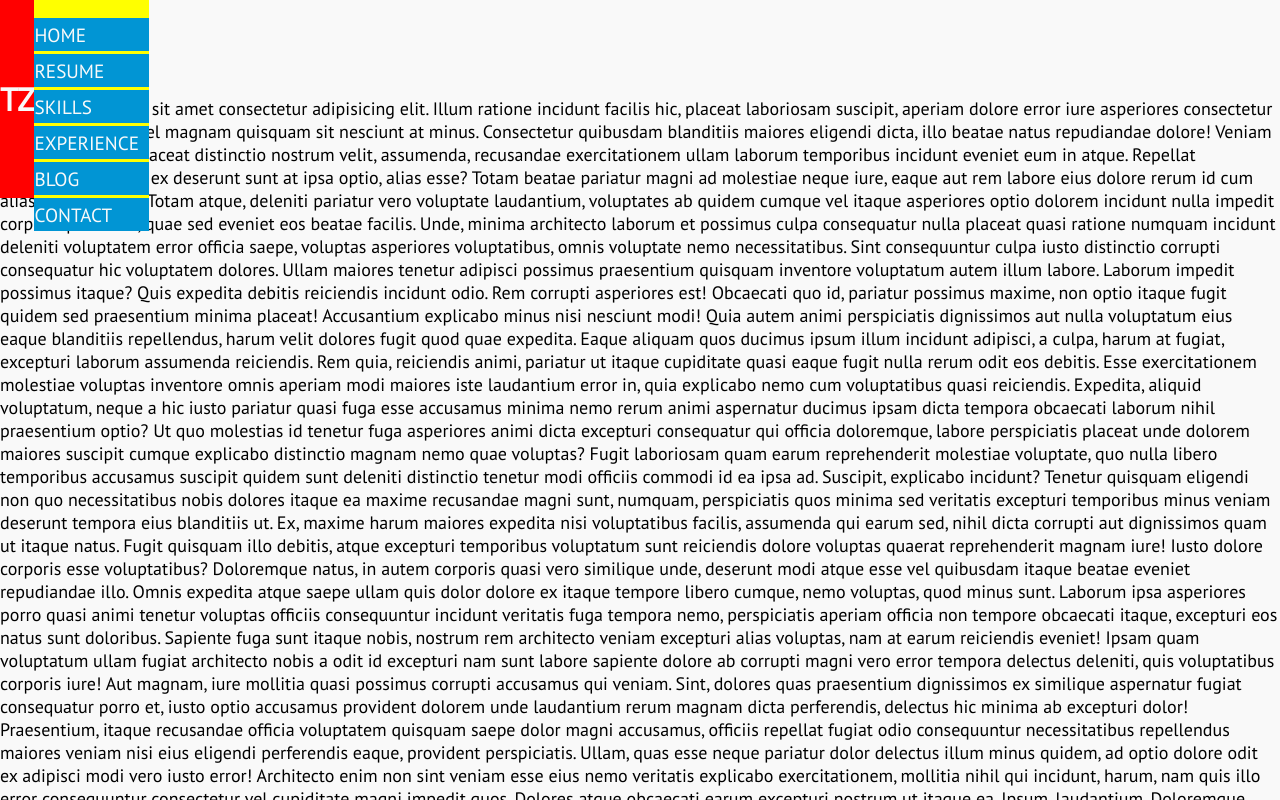
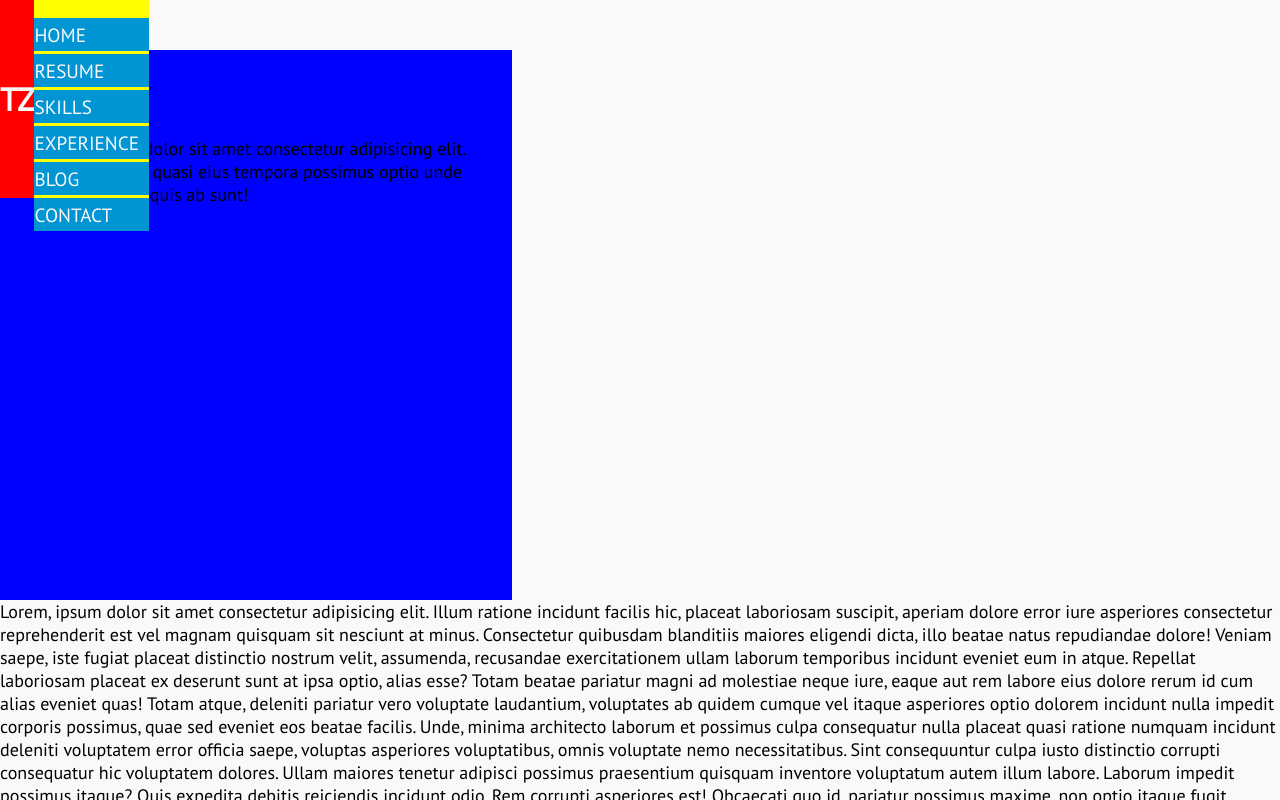
Before and after one commit to tzada8/troy-zada, a React (Create React App) app: page / in a window 1280 px wide. Shown: the top 800 px of the page. Built offline with nearby package versions, Linux system fonts and the light colour scheme.

Commit message:
created card frame/added common styles to App.css

```diff
--- a/src/App.css
+++ b/src/App.css
@@ -8,15 +8,15 @@
    --DARK_BLUE: #004e7c;
 
    /* FONTS */
-   --FONT_HEADINGS: "PT Sans";
-   --FONT_CONTENT: "Roboto";
+   --FONT_HEADINGS: "PT Sans", Arial, sans-serif;
+   --FONT_CONTENT: "Roboto", Arial, sans-serif;
 }
 
 * {
    box-sizing: border-box;
    margin: 0;
    padding: 0;
-   font-family: var(--FONT_HEADINGS), var(--FONT_CONTENT), Arial, sans-serif;
+   font-family: var(--FONT_HEADINGS);
 }
 
 body {
--- /dev/null
+++ b/src/components/cards/Cards.css
@@ -0,0 +1,17 @@
+.card-box {
+   background: blue;
+   width: 40%;
+   height: 550px;
+}
+
+.card-container {
+   padding: 40px;
+}
+
+.card-title {
+   font-family: var(--FONT_HEADINGS);
+}
+
+.card-content {
+   font-family: var(--FONT_CONTENT);
+}
--- a/src/components/cards/home/Home.js
+++ b/src/components/cards/home/Home.js
@@ -1,10 +1,25 @@
 import React from "react";
 import "./Home.css";
+import "../Cards.css";
 
 function Home() {
    return (
-      <div className="">
-         <h1>HOME</h1>
+      <div className="card-box">
+         <div className="card-container">
+            {/* TITLE OF CARD */}
+            <div className="card-title">
+               <h1>HOME</h1>
+            </div>
+
+            {/* REST OF CONTENT */}
+            <div className="card-content">
+               <p>
+                  Lorem ipsum dolor sit amet consectetur adipisicing elit.
+                  Quaerat nobis quasi eius tempora possimus optio unde
+                  reprehenderit quis ab sunt!
+               </p>
+            </div>
+         </div>
       </div>
    );
 }
```
